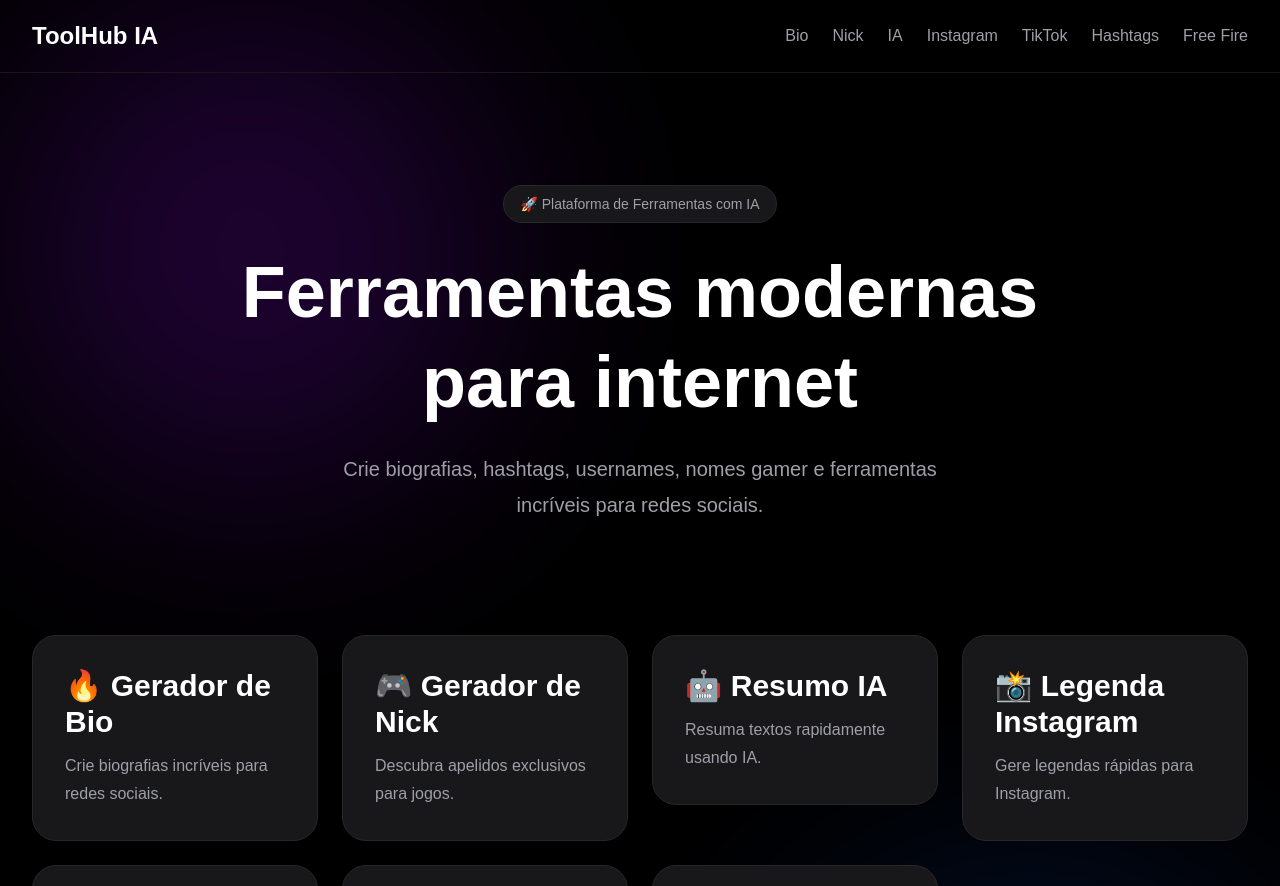
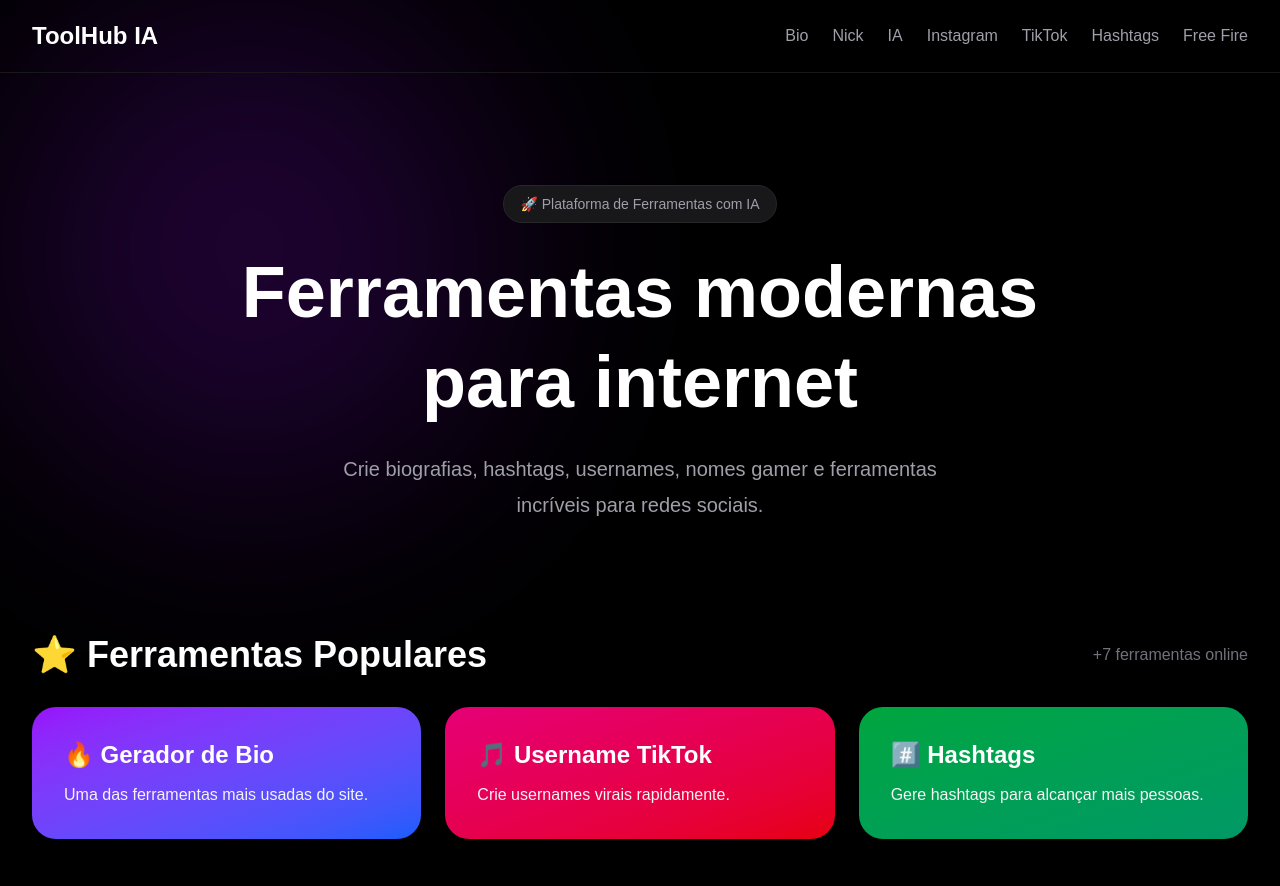
Before and after one commit to henriquesantossander-ctrl/toolhub-ai, a Next.js app: page / in a window 1280 px wide. Shown: the top 886 px of the page. Built offline with nearby package versions, Linux system fonts and the light colour scheme.

Commit message:
adiciona seção popular

```diff
--- a/app/page.tsx
+++ b/app/page.tsx
@@ -46,6 +46,53 @@
         </p>
 
       </section>
+      {/* POPULAR TOOLS */}
+<section className="relative z-10 px-8 pb-16">
+
+  <div className="flex items-center justify-between mb-8">
+    <h2 className="text-4xl font-bold">
+      ⭐ Ferramentas Populares
+    </h2>
+
+    <span className="text-zinc-500">
+      +7 ferramentas online
+    </span>
+  </div>
+
+  <div className="grid grid-cols-1 md:grid-cols-3 gap-6">
+
+    <div className="bg-gradient-to-br from-purple-600 to-blue-600 p-8 rounded-3xl">
+      <h3 className="text-2xl font-bold mb-3">
+        🔥 Gerador de Bio
+      </h3>
+
+      <p className="text-zinc-100">
+        Uma das ferramentas mais usadas do site.
+      </p>
+    </div>
+
+    <div className="bg-gradient-to-br from-pink-600 to-red-600 p-8 rounded-3xl">
+      <h3 className="text-2xl font-bold mb-3">
+        🎵 Username TikTok
+      </h3>
+
+      <p className="text-zinc-100">
+        Crie usernames virais rapidamente.
+      </p>
+    </div>
+
+    <div className="bg-gradient-to-br from-green-600 to-emerald-600 p-8 rounded-3xl">
+      <h3 className="text-2xl font-bold mb-3">
+        #️⃣ Hashtags
+      </h3>
+
+      <p className="text-zinc-100">
+        Gere hashtags para alcançar mais pessoas.
+      </p>
+    </div>
+
+  </div>
+</section>
 
       {/* TOOLS */}
       <section className="relative z-10 grid grid-cols-1 md:grid-cols-2 lg:grid-cols-3 xl:grid-cols-4 gap-6 px-8 pb-24">
```
